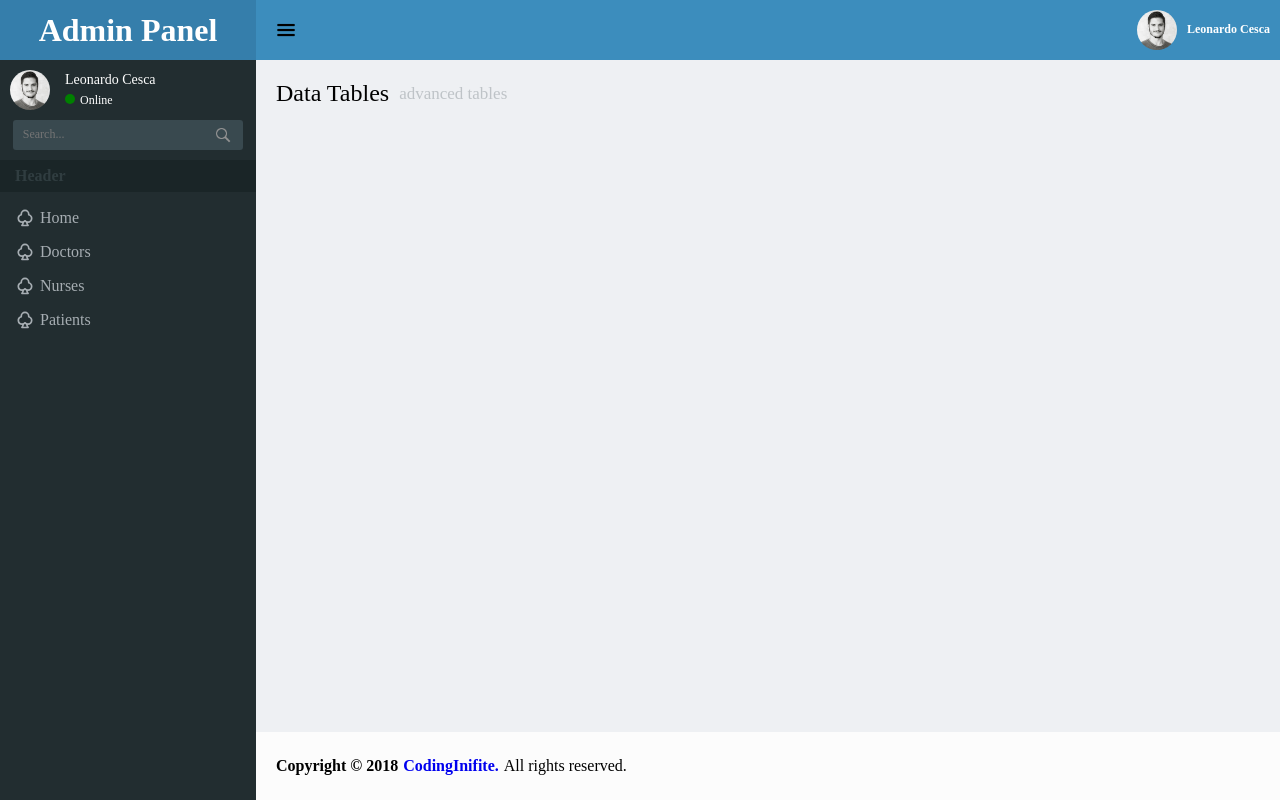
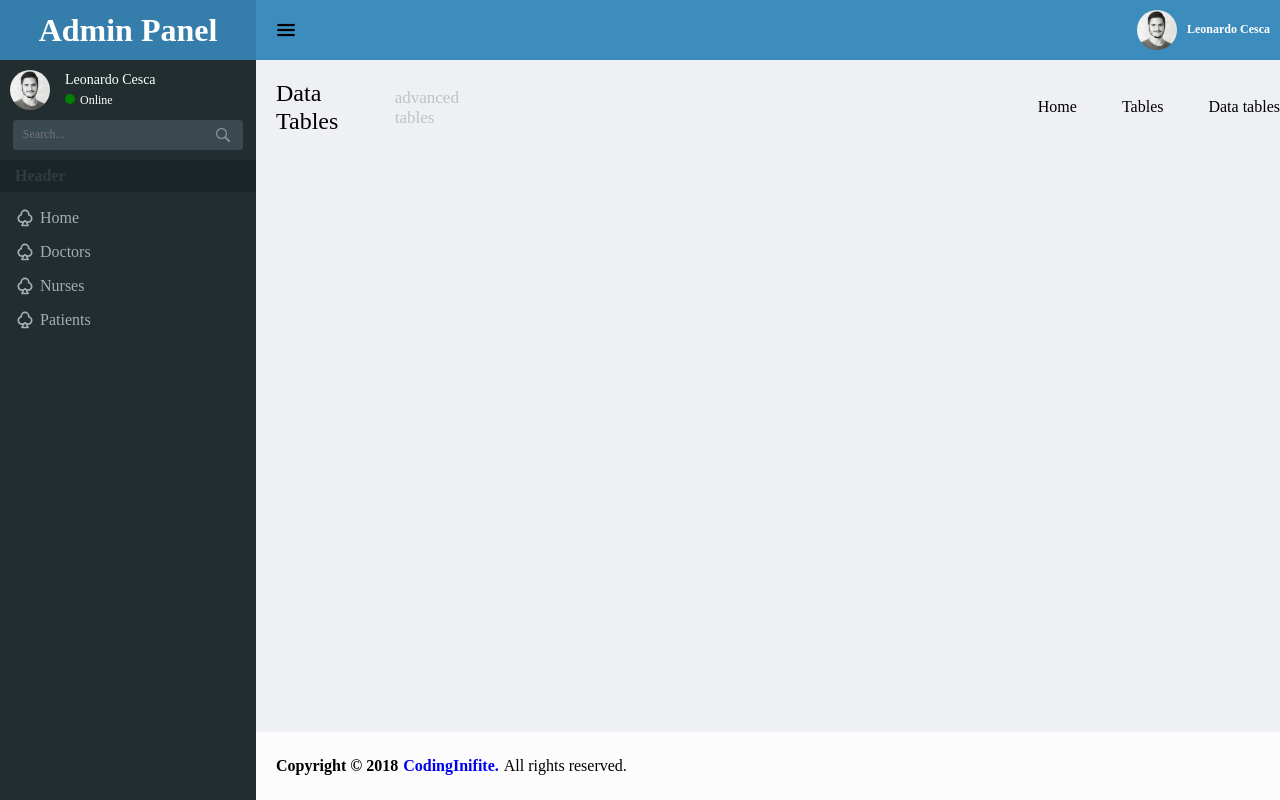
Before and after one commit to LeonardoCesca/trilha-front-2019, a Vue app in the folder challenge-dashboard/: page / in a window 1280 px wide. Built offline with nearby package versions, Linux system fonts and the light colour scheme.

Commit message:
ADD navigation component

```diff
--- /dev/null
+++ b/challenge-dashboard/src/components/Navigation.vue
@@ -0,0 +1,32 @@
+<template>
+  <nav class="c-navigation">
+    <ul class="c-navigation__list">
+      <li class="c-navigation__item">Home</li>
+      <li class="c-navigation__item">Tables</li>
+      <li class="c-navigation__item">Data tables</li>
+    </ul>
+  </nav>
+</template>
+
+<script>
+export default {};
+</script>
+
+<style lang="scss" scoped>
+.c-navigation {
+  display: flex;
+  justify-content: flex-end;
+  width: 81%;
+
+  &__list {
+    display: flex;
+    list-style: none;
+  }
+
+  &__item {
+    &:nth-child(2n) {
+      padding: 0 45px;
+    }
+  }
+}
+</style>
--- a/challenge-dashboard/src/components/Table.vue
+++ b/challenge-dashboard/src/components/Table.vue
@@ -3,12 +3,19 @@
     <header class="c-header-table">
       <h3 class="c-header-table__title">Data Tables</h3>
       <span class="c-header-table__subtitle">advanced tables</span>
+      <Navigation></Navigation>
     </header>
   </main>
 </template>
 
 <script>
-export default {};
+import Navigation from "./Navigation.vue";
+
+export default {
+  components: {
+    Navigation
+  }
+};
 </script>
 
 <style lang="scss" scoped>
@@ -36,4 +43,8 @@ export default {};
     color: #bec3c7;
   }
 }
+
+.c-div-table {
+  display: flex;
+}
 </style>
```
